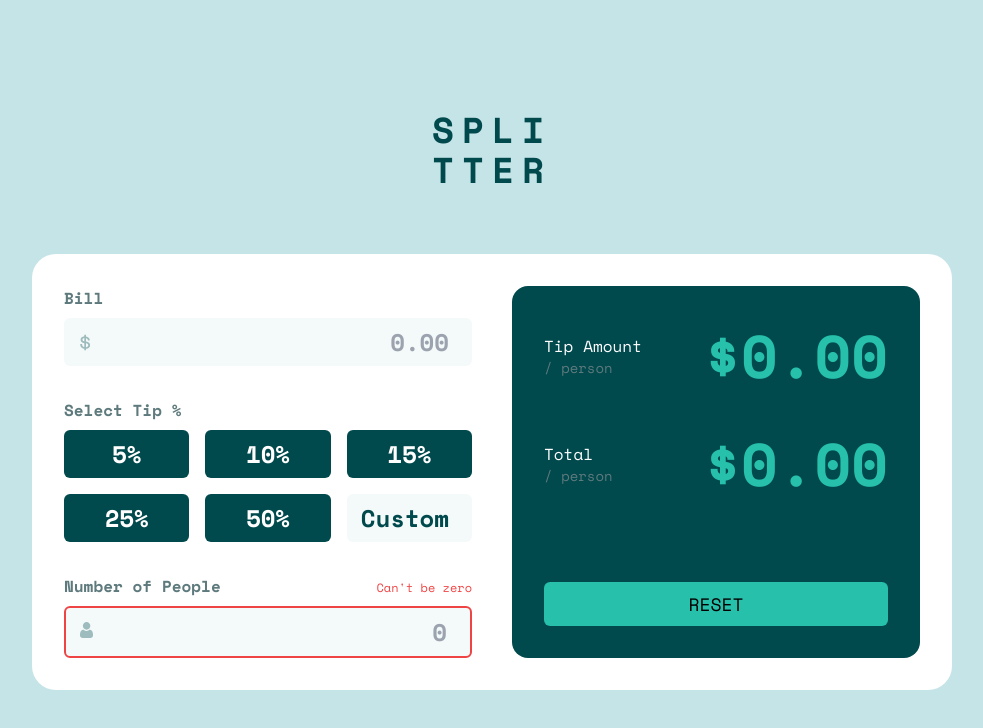
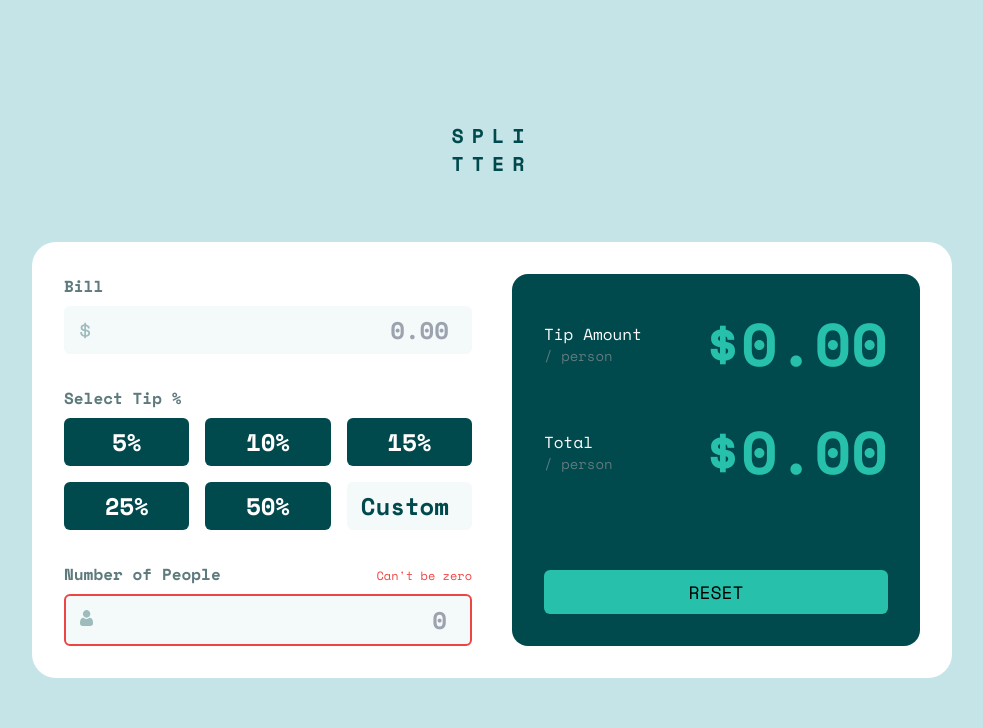
Before and after one commit to mdubelbeis/tip-calculator, a React (Create React App) app: page / in a window 1280 px wide. Shown: the top 728 px of the page, without its empty margins (148-1131 px from the left). Built offline with nearby package versions, Linux system fonts and the light colour scheme.

Commit message:
resized h1

```diff
--- a/src/components/App.js
+++ b/src/components/App.js
@@ -56,7 +56,7 @@ const App = () => {
   return (
     <div className="flex flex-col h-screen items-center xl:justify-center">
       <header className="p-8 text-center font-semibold tracking-[8px] xl:pt-0 xl:pb-16">
-        <div className="text-very-dark-cyan text-4xl">
+        <div className="text-very-dark-cyan text-xl">
           <h1 className="flex flex-col">
             <span>SPLI</span>
             <span>TTER</span>
```
